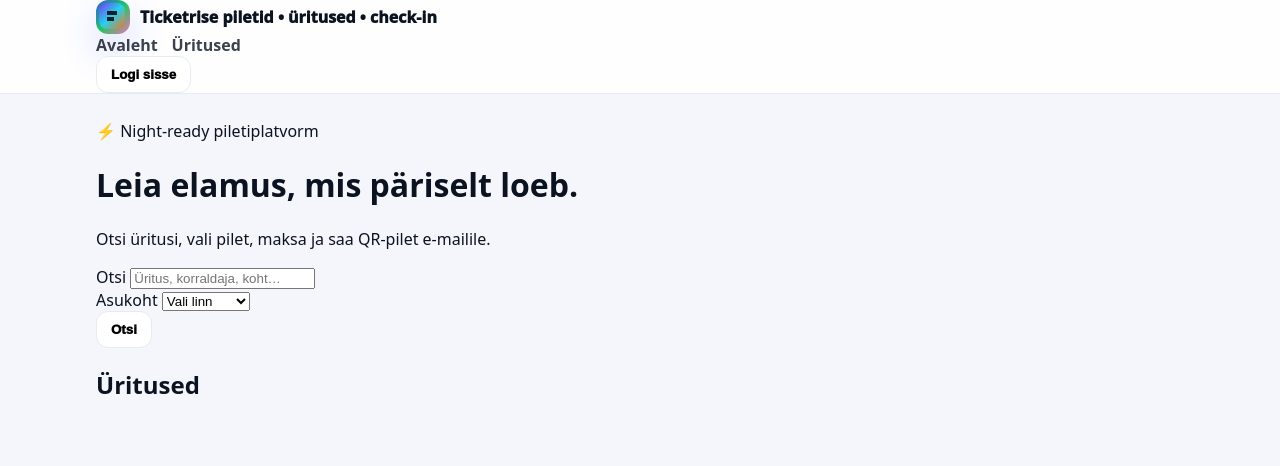
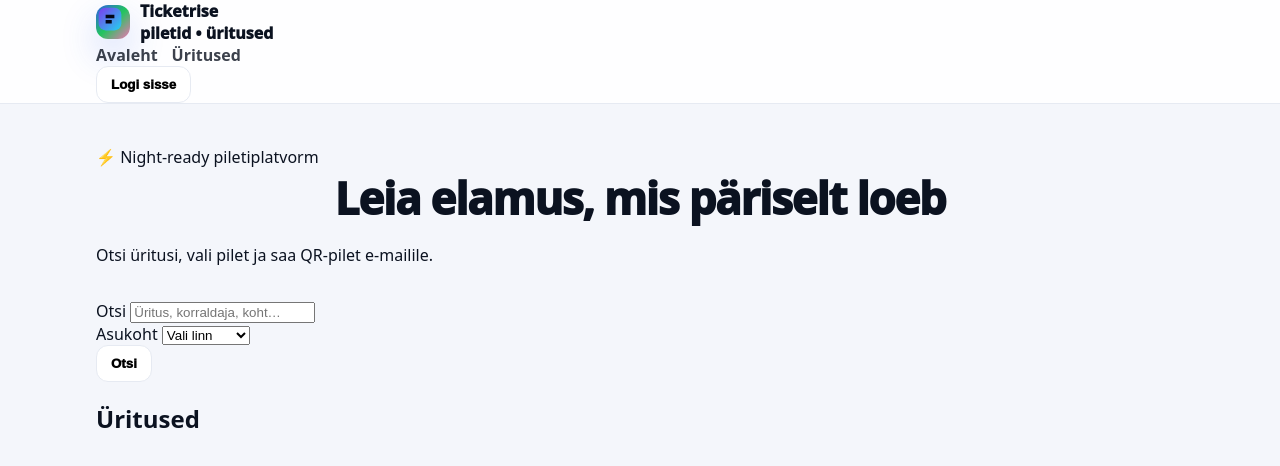
Before and after one commit to Mrkeem22/uus-finta, a website: page index.html in a window 1280 px wide. Drawn offline with Linux system fonts and the light colour scheme.

Commit message:
Refactor HTML structure and update paths

```diff
--- a/index.html
+++ b/index.html
@@ -2,44 +2,48 @@
 <html lang="et">
 <head>
   <meta charset="utf-8" />
-  <meta name="viewport" content="width=device-width,initial-scale=1" />
+  <meta name="viewport" content="width=device-width, initial-scale=1" />
   <title>Ticketrise</title>
 
-  <link rel="stylesheet" href="/styles.css" />
+  <!-- CSS (OLULINE: relatiivne tee) -->
+  <link rel="stylesheet" href="./styles.css" />
+
+  <!-- FONTS -->
   <link rel="preconnect" href="https://fonts.googleapis.com">
   <link rel="preconnect" href="https://fonts.gstatic.com" crossorigin>
-  <link href="https://fonts.googleapis.com/css2?family=Inter:wght@500;700;800;900&family=Space+Grotesk:wght@600;700&display=swap" rel="stylesheet">
+  <link href="https://fonts.googleapis.com/css2?family=Inter:wght@400;600;700;800;900&display=swap" rel="stylesheet">
 </head>
 
 <body>
+
 <!-- =========================
-    TOPBAR (Ticketrise)
+  TOPBAR
 ========================= -->
 <header class="topbar">
   <div class="wrap topbar-inner">
-      <a class="brand" href="#home" aria-label="Ticketrise avaleht">
-        <span class="logo" aria-hidden="true">
-          <svg viewBox="0 0 64 64" width="32" height="32">
+    <div class="brand">
+      <div class="logo">
+        <!-- Simple logo -->
+        <svg viewBox="0 0 64 64" width="28" height="28">
           <defs>
-              <linearGradient id="g" x1="0" y1="0" x2="1" y2="1">
+            <linearGradient id="tg" x1="0" y1="0" x2="1" y2="1">
               <stop offset="0" stop-color="#7c3aed"/>
-                <stop offset="0.5" stop-color="#22d3ee"/>
-                <stop offset="1" stop-color="#f97316"/>
+              <stop offset="1" stop-color="#22d3ee"/>
             </linearGradient>
           </defs>
-            <rect x="6" y="6" width="52" height="52" rx="16" fill="url(#g)"/>
-            <path d="M22 22h20v8H22zM22 34h14v8H22z" fill="#06101a" opacity="0.92"/>
+          <rect x="6" y="6" width="52" height="52" rx="16" fill="url(#tg)"/>
+          <path d="M22 22h20v8H22zM22 34h14v8H22z" fill="#020617"/>
         </svg>
-        </span>
-        <span class="brand-text">
-          <span class="brand-name">Ticketrise</span>
-          <span class="brand-sub">piletid • üritused • check-in</span>
-        </span>
-      </a>
+      </div>
+      <div>
+        <div class="brand-name">Ticketrise</div>
+        <div class="brand-sub">piletid • üritused</div>
+      </div>
+    </div>
 
     <nav class="nav">
       <a href="#home">Avaleht</a>
-        <a href="#browse">Üritused</a>
+      <a href="#events">Üritused</a>
     </nav>
 
     <div class="actions">
@@ -53,12 +57,20 @@
 <!-- =========================
   HOME
 ========================= -->
-  <main class="wrap" style="padding:26px 16px 60px">
+<main class="wrap page active" id="pageHome">
+
+  <div class="hero">
     <div class="hero-badge">⚡ Night-ready piletiplatvorm</div>
-    <h1 class="hero-title">Leia elamus, mis <span class="glow">päriselt</span> loeb.</h1>
-    <p class="hero-sub">Otsi üritusi, vali pilet, maksa ja saa QR-pilet e-mailile.</p>
+    <h1 class="hero-title">
+      Leia elamus, mis <span class="glow">päriselt</span> loeb
+    </h1>
+    <p class="hero-sub">
+      Otsi üritusi, vali pilet ja saa QR-pilet e-mailile.
+    </p>
+  </div>
 
-    <div class="searchCard" style="margin-top:16px">
+  <!-- SEARCH -->
+  <div class="searchCard">
     <div class="searchRow">
       <div class="searchField">
         <label>Otsi</label>
@@ -69,31 +81,37 @@
         <label>Asukoht</label>
         <select id="city">
           <option value="">Vali linn</option>
-            <option value="all">Kõik linnad</option>
           <option value="tallinn">Tallinn</option>
           <option value="tartu">Tartu</option>
           <option value="parnu">Pärnu</option>
           <option value="narva">Narva</option>
+          <option value="all">Kõik linnad</option>
         </select>
       </div>
 
-        <button class="btn btn-primary btn-search" id="doSearch">Otsi</button>
+      <button class="btn btn-primary btn-search" id="doSearch">
+        Otsi
+      </button>
     </div>
   </div>
 
-    <div class="sectionHead" style="margin-top:18px">
+  <!-- EVENTS -->
+  <div class="sectionHead">
     <h2>Üritused</h2>
     <div class="muted" id="countText"></div>
   </div>
 
-    <div class="grid" id="eventGrid"></div>
+  <div class="grid" id="eventGrid">
+    <!-- app.js renderdab siia üritused -->
+  </div>
+
 </main>
 
 <!-- =========================
-    AUTH MODAL (login/register)
+  AUTH MODAL
 ========================= -->
-  <div class="modalBack hidden" id="authBack" aria-hidden="true">
-    <div class="modal" role="dialog" aria-modal="true" aria-label="Autentimine">
+<div class="modalBack hidden" id="authBack">
+  <div class="modal">
     <div class="modalHead">
       <div class="modalTabs">
         <button class="tab active" id="tabLogin">Logi sisse</button>
@@ -103,39 +121,41 @@
     </div>
 
     <div class="modalBody">
+      <!-- LOGIN -->
       <div id="loginView">
-          <div class="row2">
         <div class="field">
-              <label>Email</label>
+          <label>E-mail</label>
           <input id="loginEmail" placeholder="email@domain.ee">
-            </div>
-            <div class="field">
-              <label>Parool</label>
-              <input id="loginPass" type="password" placeholder="••••••">
-            </div>
         </div>
 
         <div class="field">
-            <label>Kes sa oled?</label>
+          <label>Parool</label>
+          <input id="loginPass" type="password">
+        </div>
+
+        <div class="field">
+          <label>Roll</label>
           <select id="loginRole">
             <option value="buyer">Ostja</option>
             <option value="organizer">Korraldaja</option>
           </select>
         </div>
 
-          <button class="btn btn-primary w100" id="doLogin">Logi sisse</button>
+        <button class="btn btn-primary w100" id="doLogin">
+          Logi sisse
+        </button>
       </div>
 
+      <!-- REGISTER -->
       <div id="registerView" class="hidden">
-          <div class="row2">
         <div class="field">
-              <label>Email</label>
-              <input id="regEmail" placeholder="email@domain.ee">
+          <label>E-mail</label>
+          <input id="regEmail">
         </div>
+
         <div class="field">
           <label>Parool</label>
-              <input id="regPass" type="password" placeholder="vali parool">
-            </div>
+          <input id="regPass" type="password">
         </div>
 
         <div class="field">
@@ -146,7 +166,9 @@
           </select>
         </div>
 
-          <button class="btn btn-primary w100" id="doRegister">Loo konto</button>
+        <button class="btn btn-primary w100" id="doRegister">
+          Loo konto
+        </button>
       </div>
     </div>
   </div>
@@ -154,6 +176,8 @@
 
 <div class="toast hidden" id="toast"></div>
 
-  <script src="/app.js"></script>
+<!-- JS (OLULINE: relatiivne tee) -->
+<script src="./app.js"></script>
+
 </body>
 </html>
```
Lines whose indentation alone changed are shown as unchanged.
